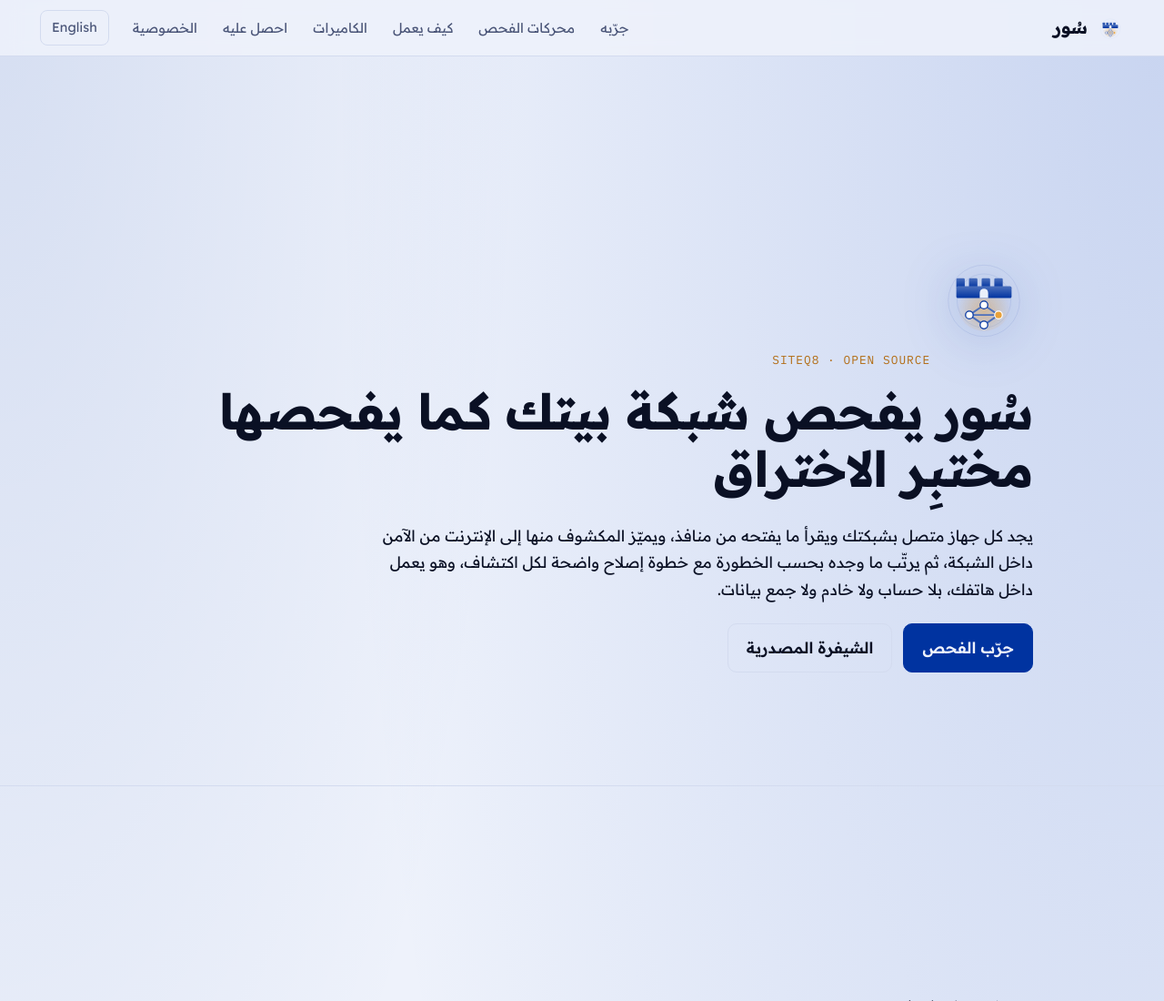
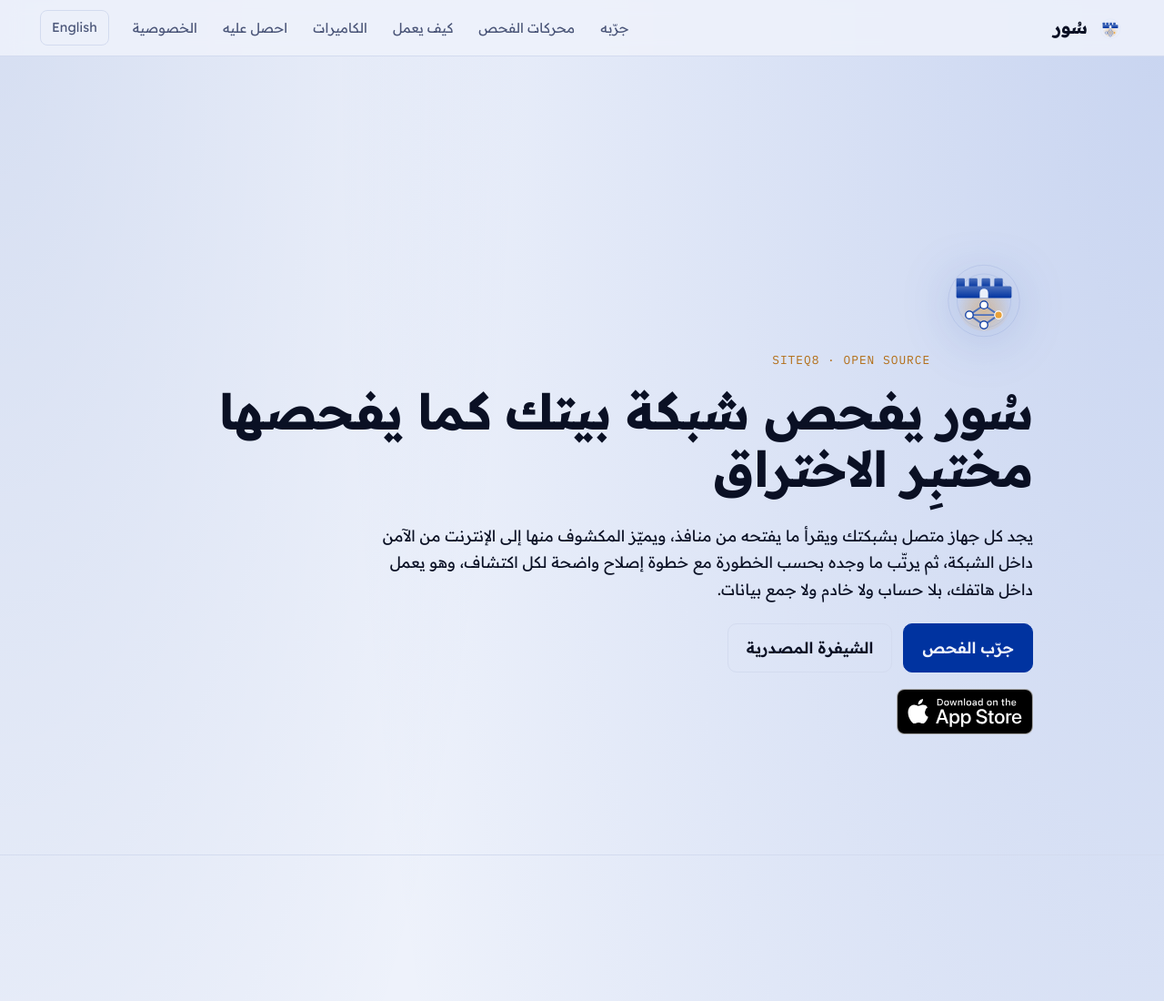
Before and after one commit to SiteQ8/Soor, a website: page docs/index.html in a window 1280 px wide. Shown: the top 1100 px of the page at 91% size. Drawn offline with Linux system fonts and the light colour scheme.

Commit message:
Site: Apple's App Store badge under the hero buttons, and the store link in the README

```diff
--- a/docs/index.html
+++ b/docs/index.html
@@ -58,6 +58,7 @@
       <a class="btn primary" href="#lab"><span class="ar">جرّب الفحص</span><span class="en">Try the scan</span></a>
       <a class="btn" href="https://github.com/SiteQ8/Soor"><span class="ar">الشيفرة المصدرية</span><span class="en">Source code</span></a>
     </div>
+    <a class="store" href="https://apps.apple.com/kw/app/id6815804211"><img src="assets/app-store-badge.svg" alt="Download on the App Store" width="150" height="50"></a>
   </main>
 </section>
 
--- a/docs/style.css
+++ b/docs/style.css
@@ -635,3 +635,8 @@ h1, h2, h3, p, li { overflow-wrap: anywhere; }
   .p-perm > span:last-child, .p-perm > span.ar, .p-perm > span.en { grid-column: 1 / -1; }
   .p-home { display: none; }
 }
+
+/* Apple's badge, unchanged, linking to Soor on the App Store */
+.store{display:inline-block;margin-block-start:18px;border-radius:9px}
+.store img{display:block;height:50px;width:auto}
+.store:focus-visible{outline:2px solid currentColor;outline-offset:3px}
```
Also changed, not shown: README.md, docs/assets/app-store-badge.svg (added).
